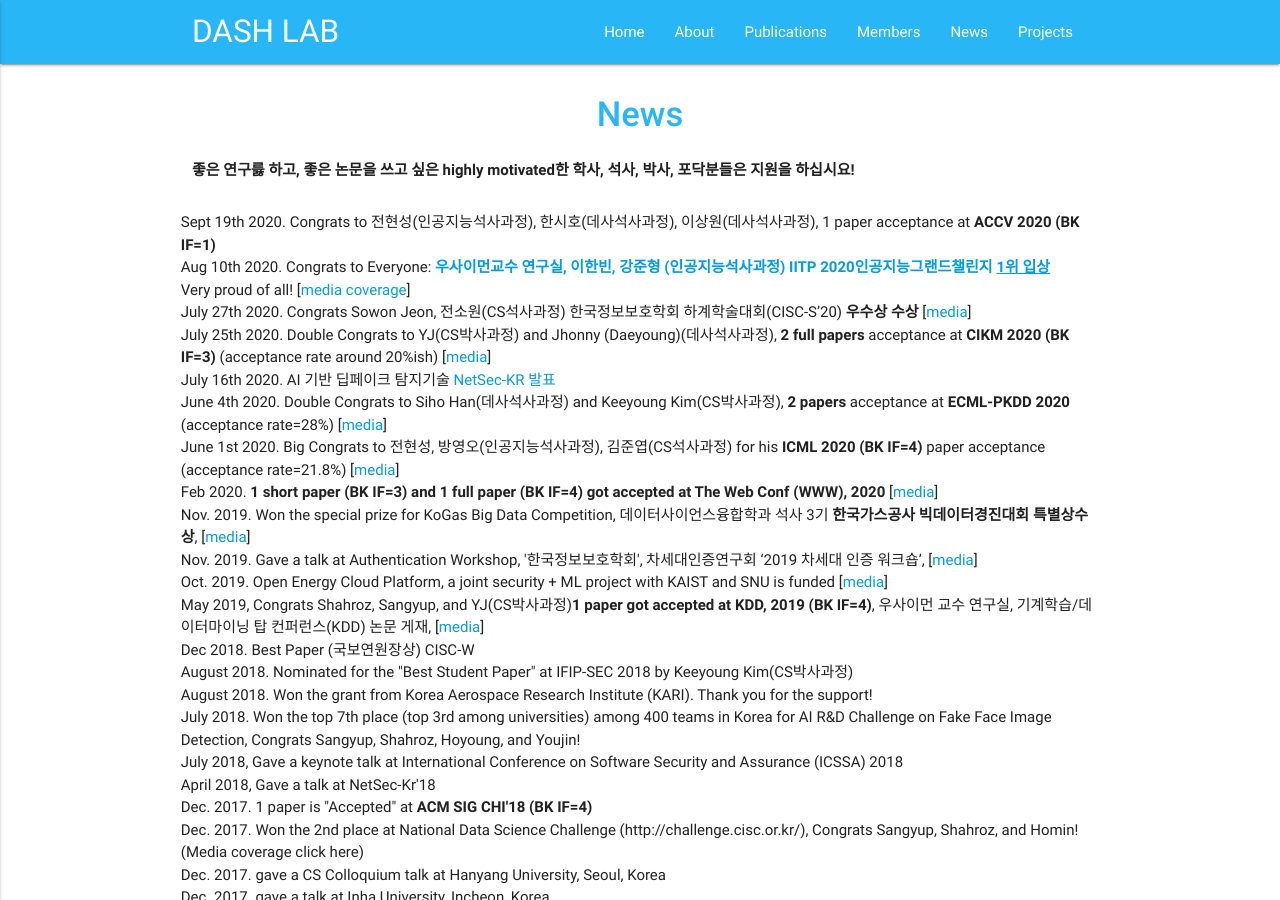
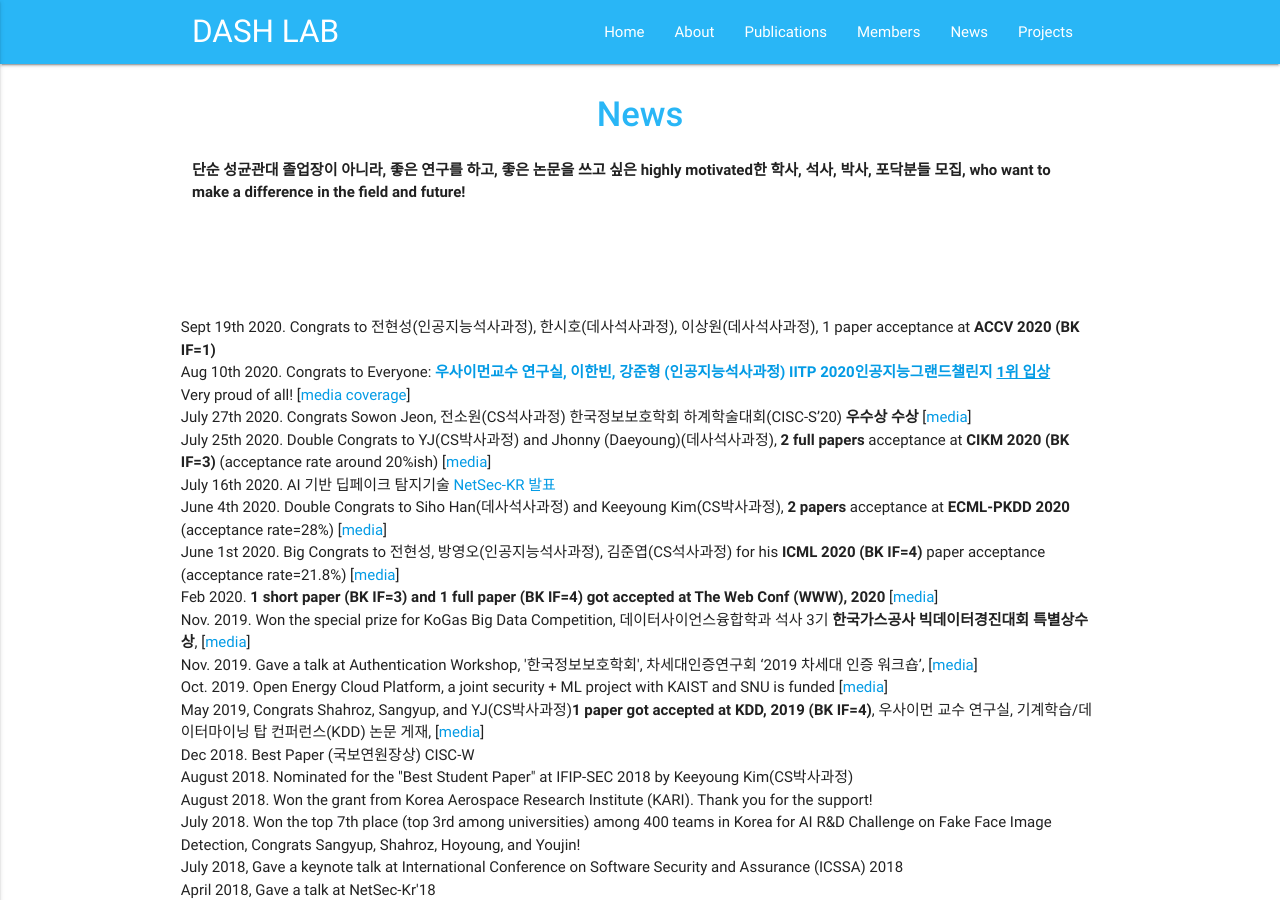
Before and after one commit to Yurim990507/DASH-Lab.github.io, a Jekyll site: the page built from example4.md, in a window 1280 px wide and 900 px high. Built offline with Jekyll 4.4.1, drawn with Linux system fonts in a browser that asks for light colours.

Commit message:
Update example4.md

```diff
--- a/example4.md
+++ b/example4.md
@@ -5,7 +5,13 @@ permalink: /News/
 ---
 
 <h1 class="page-title">{{ page.title | escape }}</h1>
-<b>좋은 연구릃 하고, 좋은 논문을 쓰고 싶은 highly motivated한 학사, 석사, 박사, 포닥분들은 지원을 하십시요!</b>
+<b>단순 성균관대 졸업장이 아니라, 좋은 연구를 하고, 좋은 논문을 쓰고 싶은 highly motivated한 학사, 석사, 박사, 포닥분들 모집, who want to make a difference in the field and future!</b>
+
+
+<br>
+<br>
+<br>
+
 <div class="section">
     <div class="row">
 Sept 19th 2020. Congrats to 전현성(인공지능석사과정), 한시호(데사석사과정), 이상원(데사석사과정), 1 paper acceptance at <b>ACCV 2020 (BK IF=1)</b> <br>
```
